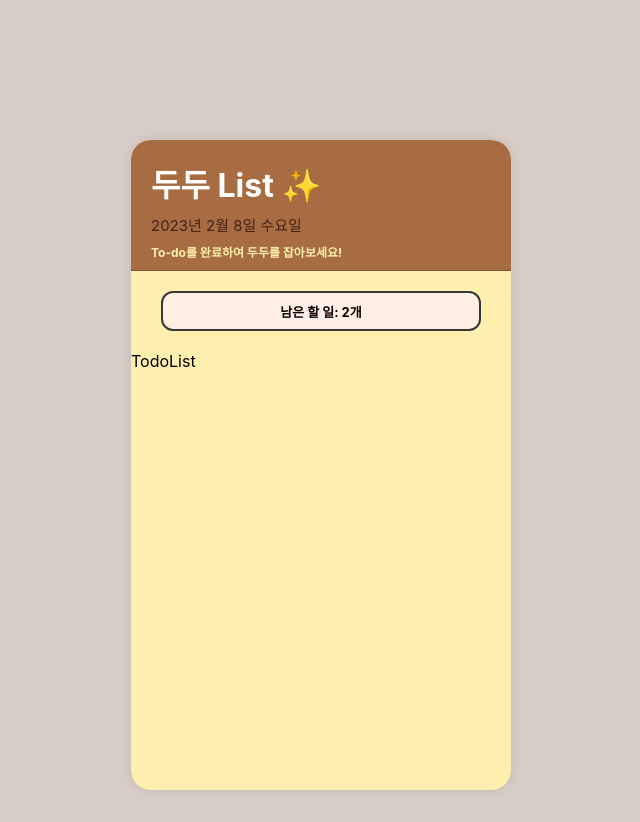
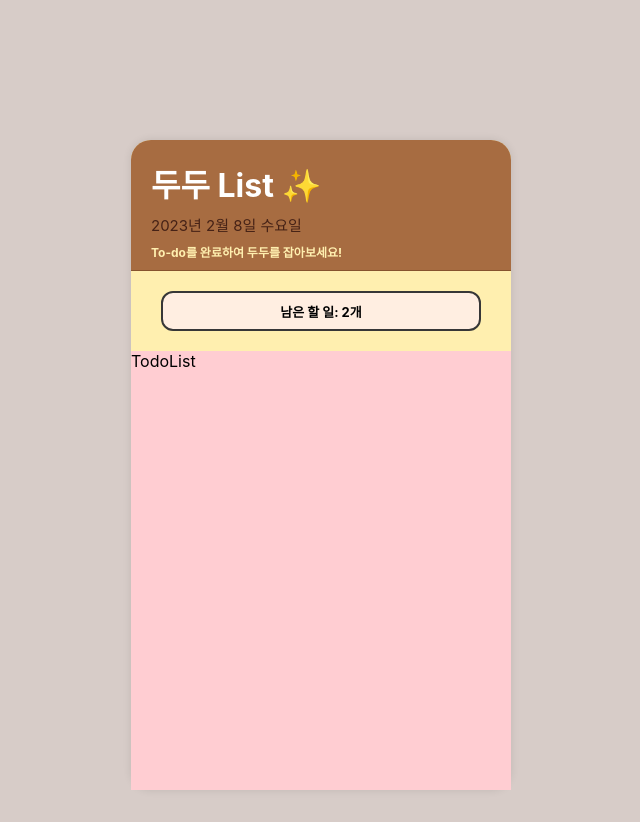
Before and after one commit to YuAhyeon/dodolist, a React (Create React App) app: page / in a window 1280 px wide. Shown: the whole page, without its empty margins (319-959 px from the left). Built offline with nearby package versions, Linux system fonts and the light colour scheme.

Commit message:
🔨  TodoList

```diff
--- a/src/components/TodoList.js
+++ b/src/components/TodoList.js
@@ -1,7 +1,11 @@
 import React from 'react';
 import styled from 'styled-components';
 
-const TodoListBlock = styled.div``;
+const TodoListBlock = styled.div`
+  flex: 1;
+  background-color: #ffcdd2;
+  overflow-y: auto;
+`;
 
 const TodoList = () => {
   return <TodoListBlock>TodoList</TodoListBlock>;
```
